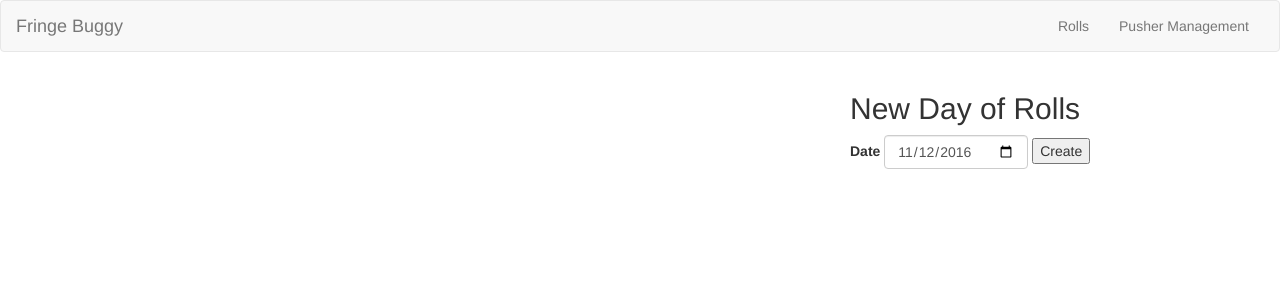
After one commit to jlbrooks/buggy, a Django app: page /rolls in a window 1280 px wide. The commit adds this page. Shown: the top 300 px of the page. Run offline with Django 3.2, Linux system fonts and the light colour scheme; data that the repository does not hold is empty; some libraries are stand-ins or nearby versions.

Commit message:
Creating days of rolls

```diff
--- a/buggy/urls.py
+++ b/buggy/urls.py
@@ -20,6 +20,11 @@ from pushers import views
 urlpatterns = [
     url(r'^admin/', admin.site.urls),
     url(r'^$', views.index, name='index'),
+    # Rolls urls
+    url(r'^rolls$', views.rolls, name='rolls'),
+    url(r'^create_roll_day$', views.create_roll_day, name='create_roll_day'),
+
+    # Pusher urls
     url(r'^pushers$', views.pushers, name='pushers'),
     url(r'^create_pusher$', views.create_pusher, name='create_pusher'),
     url(r'^delete_pusher/(?P<p_id>[0-9]+)$', views.delete_pusher, name='delete_pusher'),
--- a/pushers/models.py
+++ b/pushers/models.py
@@ -7,3 +7,6 @@ class Pusher(models.Model):
 
     def name(self):
         return ' '.join([self.first_name, self.last_name])
+
+class RollsDay(models.Model):
+    date = models.DateField()
--- /dev/null
+++ b/pushers/static/js/buggy.js
@@ -0,0 +1,9 @@
+Date.prototype.toDateInputValue = (function() {
+    var local = new Date(this);
+    local.setMinutes(this.getMinutes() - this.getTimezoneOffset());
+    return local.toJSON().slice(0,10);
+});
+
+$(document).ready(function() {
+    $('#rolls-date').val(new Date().toDateInputValue());
+});
--- a/pushers/templates/__base.html
+++ b/pushers/templates/__base.html
@@ -5,7 +5,13 @@
   <title>Pusher assignments</title>
 
   <link rel="stylesheet" href="{% static "bootstrap-3.3.7-dist/css/bootstrap.min.css" %}">
+  <script
+  src="https://code.jquery.com/jquery-3.1.1.min.js"
+  integrity="sha256-hVVnYaiADRTO2PzUGmuLJr8BLUSjGIZsDYGmIJLv2b8="
+  crossorigin="anonymous"></script>
   <script src="{% static "bootstrap-3.3.7-dist/js/bootstrap.min.js" %}"></script>
+
+  <script src="{% static "js/buggy.js" %}"></script>
 </head>
 
 <nav class="navbar navbar-default">
@@ -23,6 +29,7 @@
 
     <div class="collapse navbar-collapse" id="navbar-collapse">
       <ul class="nav navbar-nav navbar-right">
+        <li><a href="{% url 'rolls' %}">Rolls</a></li>
         <li><a href="{% url 'pushers' %}">Pusher Management</a></li>
       </ul>
     </div>
--- /dev/null
+++ b/pushers/templates/rolls.html
@@ -0,0 +1,24 @@
+{% extends "__base.html" %}
+
+{% block content %}
+<div class="container">
+  <div class="row">
+    <div class="col-md-8">
+      {% for roll in rolls %}
+        <h3>{{ roll.date }}</h3>
+      {% endfor %}
+    </div>
+    <div class="col-md-4">
+      <h2>New Day of Rolls</h2>
+      <form action="{% url 'create_roll_day' %}" method="POST" class="form-inline">
+        {% csrf_token %}
+        <div class="form-group">
+          <label for="date">Date</label>
+          <input id="rolls-date" type="date" class="form-control" name="date">
+        </div>
+        <input type="submit" value="Create">
+      </form>
+    </div>
+  </div>
+</div>
+{% endblock content %}
--- a/pushers/views.py
+++ b/pushers/views.py
@@ -1,6 +1,6 @@
 from django.shortcuts import render, redirect, get_object_or_404
 from pushers.models import *
-from pushers.forms import PusherForm
+from pushers.forms import PusherForm, RollsDayForm
 
 def index(request):
     context = {
@@ -13,6 +13,21 @@ def pushers(request):
         'pushers': Pusher.objects.all()
     }
     return render(request, "pushers.html", context)
+
+def rolls(request):
+    context = {
+        'rolls': RollsDay.objects.all()
+    }
+    return render(request, "rolls.html", context)
+
+def create_roll_day(request):
+    if request.method == 'POST':
+        form = RollsDayForm(request.POST)
+        if form.is_valid():
+            r = RollsDay(date=form.cleaned_data['date'])
+            r.save()
+
+    return redirect(rolls)
 
 def create_pusher(request):
     if request.method == 'POST':
```
Also changed, not shown: pushers/forms.py (+6 -1 lines), pushers/migrations/0002_rollsday.py (added).
